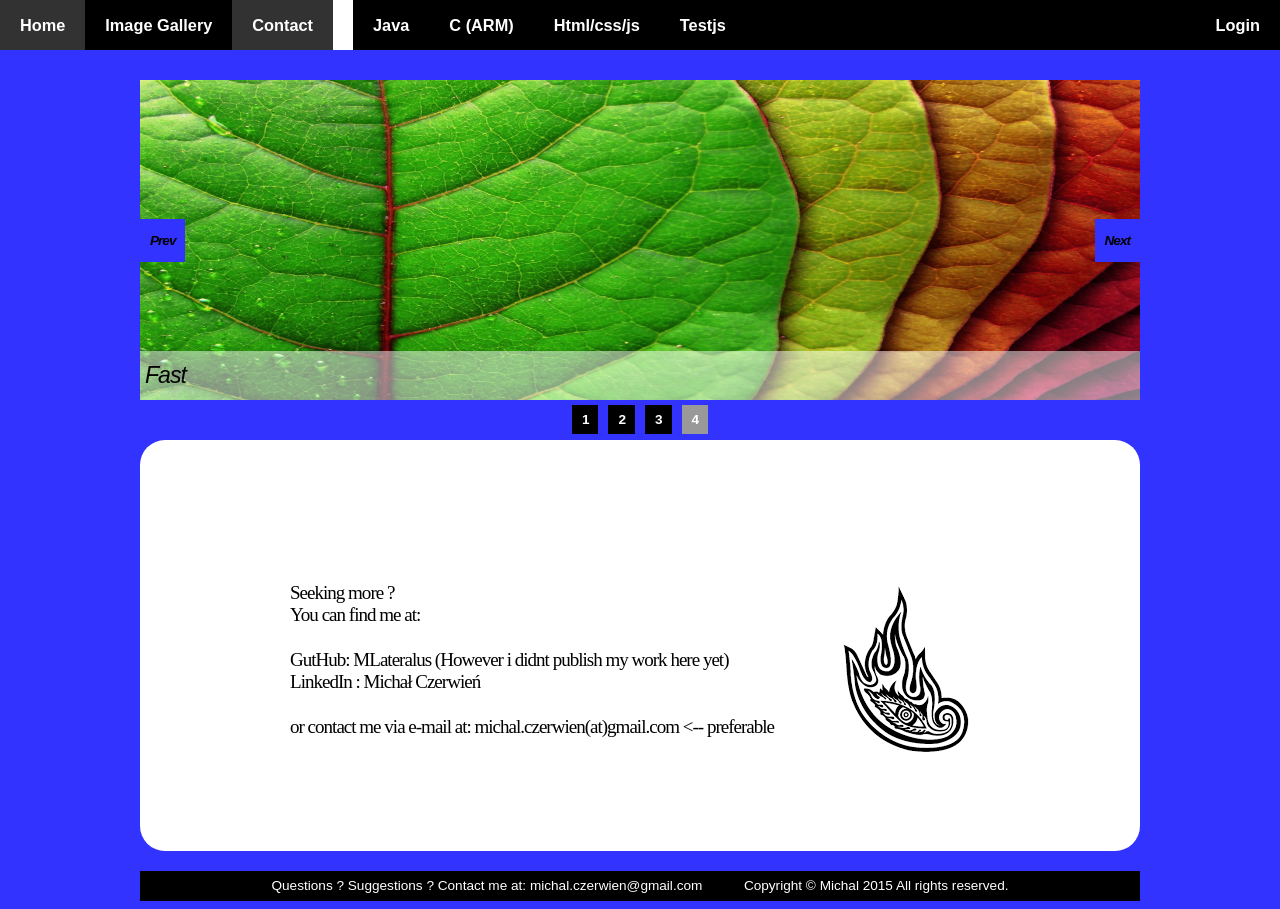
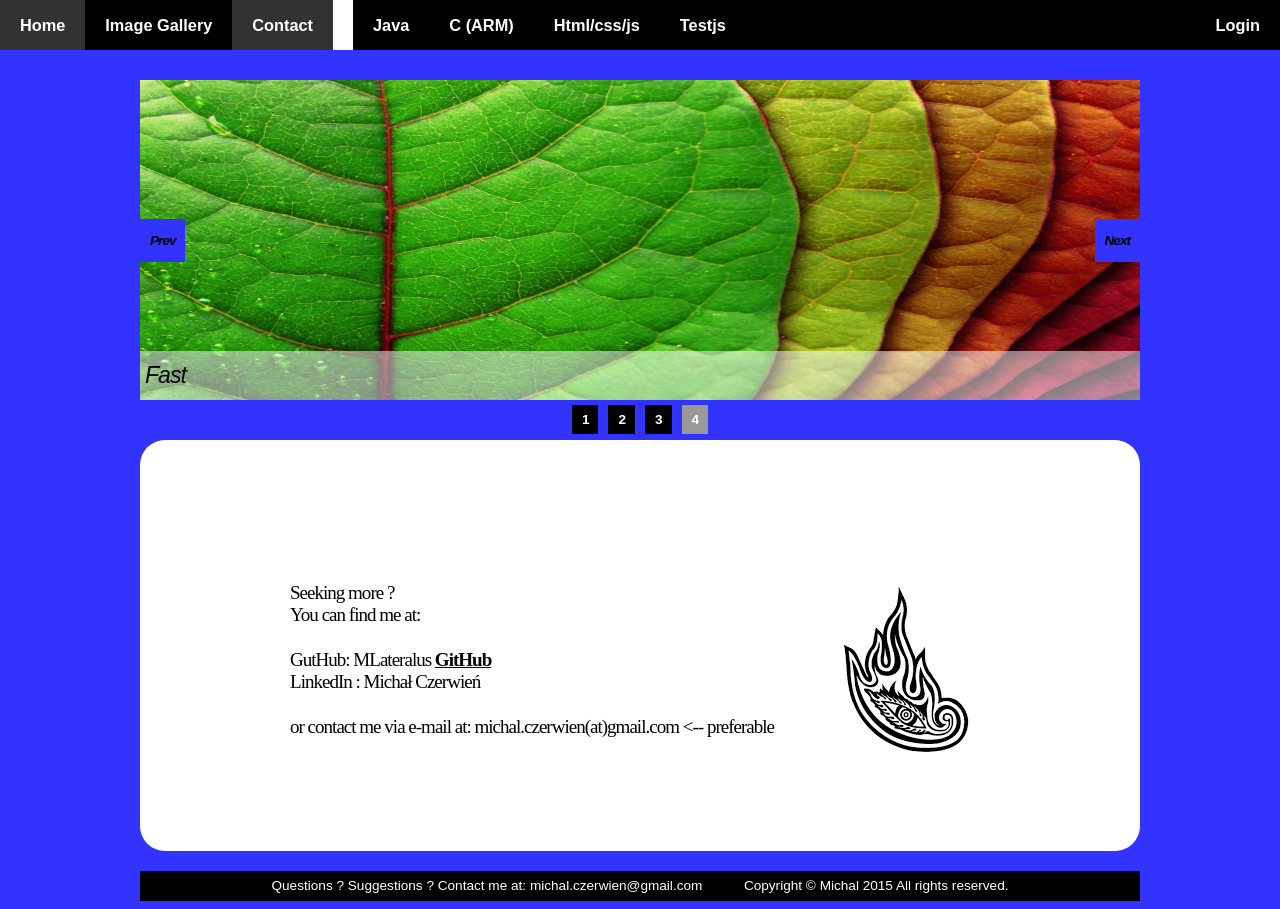
Before and after one commit to MLateralus/myWebsite, a plain HTML site: page Contact.html in a window 1280 px wide. Drawn offline with nearby package versions, Linux system fonts and the light colour scheme.

Commit message:
Update Conctact.html to present gitHub link

```diff
--- a/Contact.html
+++ b/Contact.html
@@ -75,7 +75,7 @@
 						You can find me at:
 						<br>
 						<br>
-						GutHub:  MLateralus <github> (However i didnt publish my work here yet)
+						GutHub:  MLateralus <github> <a href="https://github.com/MLateralus" style="color: #000000">GitHub</a>
 						<br>
 
 						LinkedIn : Michał Czerwień
```
